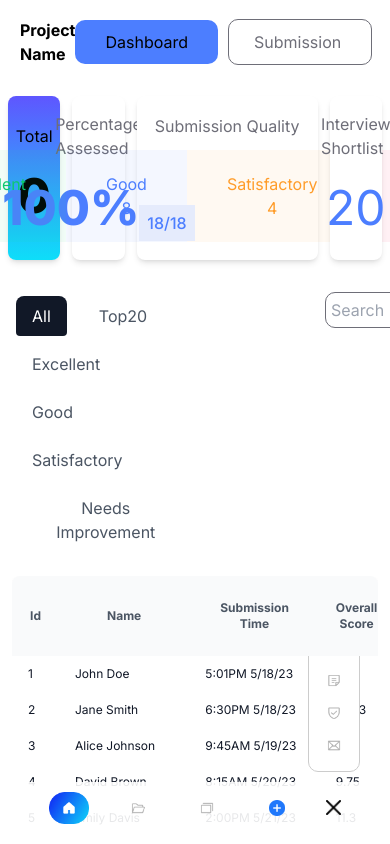
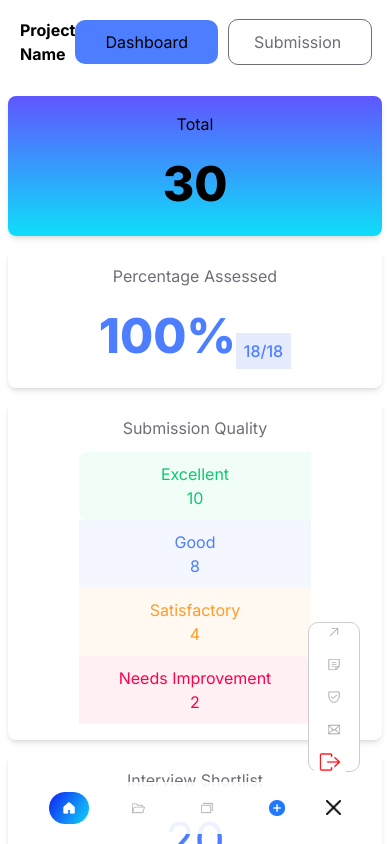
Before and after one commit to dev-mansi-thakkar/tally_admin_portal, a Next.js app: page /dashboard in a window 390 px wide. Both pictures are taken after a click on the item 333 px from the left and 807 px from the top of the page. Shown: the top 844 px of the page. Built offline with nearby package versions, Linux system fonts and the light colour scheme.

Commit message:
updated sorting

```diff
--- a/src/app/dashboard/page.tsx
+++ b/src/app/dashboard/page.tsx
@@ -1,8 +1,11 @@
 import type {NextPage} from 'next';
+import {TotalProvider} from "../../contexts/TotalContext";
 import HomeLayout from "../../components/Home/HomeLayout";
 const DashboardPage: NextPage = () => {
     return (
-        <HomeLayout />
+        <TotalProvider>
+            <HomeLayout />
+        </TotalProvider>
     )
 }
 export default DashboardPage;
--- a/src/components/BottomNavBar/BottomNavBar.js
+++ b/src/components/BottomNavBar/BottomNavBar.js
@@ -1,12 +1,19 @@
 'use client'
 import React, { useState } from "react";
 import Image from "next/image";
+import Cookies from "js-cookie";
 import Link from "next/link";
+import { useRouter } from 'next/navigation'
 import styles from "./BottomNavBar.module.css";
 
 const BottomNavBar = () => {
     const [showVerticalBar, setShowVerticalBar] = useState(false);
     const [iconImage, setIconImage] = useState("/assets/icons/more.png");
+    const router = useRouter();
+    const handleLogout = () => {
+        Cookies.set("loggedin", "false");
+        router.push("/");
+    }
 
     const toggleVerticalBar = () => {
         setShowVerticalBar(!showVerticalBar);
@@ -96,7 +103,7 @@ const BottomNavBar = () => {
                             <li>
                                 <Link href="/">
                                     <Image
-                                        src="/assets/icons/shieldcheck.png"
+                                        src="/assets/icons/shieldCheck.png"
                                         alt="Icon 3"
                                         width={40}
                                         height={40}
@@ -113,6 +120,14 @@ const BottomNavBar = () => {
                                     />
                                 </Link>
                             </li>
+                            <li onClick={handleLogout}>
+                                <Link href="/"> <Image
+                                    src="/assets/icons/logout.png"
+                                    alt="Logo"
+                                    width={32}
+                                    height={32}
+                                /></Link>
+                            </li>
                         </ul>
                     </div>
                 )}
--- a/src/components/Cards/Card.js
+++ b/src/components/Cards/Card.js
@@ -1,7 +1,7 @@
 import React from 'react';
 import styles from './Cards.module.css';
 
-const Card = ({isPrimary,children}) => {
+const Card = ({isPrimary=false,children}) => {
     return (
       <div className={` ${isPrimary ? 'bg-primary':'bg-white'} rounded-lg ${styles.card} shadow-md p-4`}>
         {children}
@@ -10,9 +10,6 @@ const Card = ({isPrimary,children}) => {
   };
 
 
-// Default props
-  Card.defaultProps = {
-    isPrimary:false
-  }
 
-  export default Card;
+
+export default Card;
--- a/src/components/Home/HomeLayout.js
+++ b/src/components/Home/HomeLayout.js
@@ -5,7 +5,6 @@ import HeaderLayout from "../Header/HeaderLayout";
 import InsightLayout from "../Insight/InsightLayout";
 import BottomNavBar from "../BottomNavBar/BottomNavBar";
 import Tab from "../Tabs/Tab";
-import { TotalProvider } from '../../contexts/TotalContext';
 
 //styles
 import styles from "./HomeLayout.module.css";
@@ -19,9 +18,7 @@ const HomeLayout = () => {
             </div>
             <div className={styles.main}>
                 <HeaderLayout />
-                <TotalProvider>
                 <InsightLayout />
-                </TotalProvider>
                 <Tab />
             </div>
             <div className={styles.bottomNavbar}>
--- a/src/components/Insight/InsightLayout.js
+++ b/src/components/Insight/InsightLayout.js
@@ -11,7 +11,7 @@ const InsightLayout = () => {
     const { total } = useContext(TotalContext);
     return (
         <div className='grid grid-cols-12 my-5 gap-3 mx-2'>
-            <div className="col-span-2">
+            <div className="col-span-full md:col-span-2">
                 <Card isPrimary={true}>
                     <div className={styles.cardHeading}>
                         Total
@@ -22,7 +22,7 @@ const InsightLayout = () => {
                 </Card>
             </div>
 
-            <div className="col-span-2">
+            <div className="col-span-full md:col-span-2">
                 <Card>
                     <div className={`${styles.cardHeading} font-normal text-secondary`}>
                         Percentage Assessed
@@ -36,7 +36,7 @@ const InsightLayout = () => {
                 </Card>
             </div>
 
-            <div className='col-span-6'>
+            <div className='col-span-full md:col-span-6'>
                 <Card>
                     <div className={`${styles.cardHeading} font-normal text-secondary text-center`}>
                         Submission Quality
@@ -62,7 +62,7 @@ const InsightLayout = () => {
                 </Card>
             </div>
 
-            <div className="col-span-2">
+            <div className="col-span-full md:col-span-2">
                 <Card>
                     <div className={`${styles.cardHeading} text-secondary`}>
                         Interview Shortlist
@@ -72,9 +72,6 @@ const InsightLayout = () => {
                     </div>
                 </Card>
             </div>
-
-
-
         </div>
     );
 }
--- a/src/components/Insight/InsightLayout.module.css
+++ b/src/components/Insight/InsightLayout.module.css
@@ -71,3 +71,9 @@
     border-top-right-radius: 8px;
     border-bottom-right-radius: 8px;
 }
+
+@media (max-width: 600px) {
+    .submissionRatingsContainer{
+        flex-direction: column;
+    }
+}
--- a/src/components/Tabs/Tab.js
+++ b/src/components/Tabs/Tab.js
@@ -7,7 +7,7 @@ import styles from './Tab.module.css'
 
 const TabComponent = () => {
     const [activeTab, setActiveTab] = useState('');
-
+    const [searchInput, setSearchInput] = useState('');
     useEffect(() => {
         setActiveTab('All'); // Set initial active tab when component mounts
     }, []);
@@ -16,11 +16,15 @@ const TabComponent = () => {
         setActiveTab(tab);
     };
 
+    const handleChange = (e) =>{
+        setSearchInput(e.target.value);
+    }
+
     return (
         <>
             <div className='grid grid-cols-12'>
                 <div className="col-span-7">
-                    <div className="flex flex-wrap justify-start items-center bg-white p-4 rounded-lg">
+                    <div className="flex flex-wrap justify-start items-center bg-white p-4 rounded-lg flex-col md:flex-row">
                         {tabFilters.map((tab, index) => (
                             <button
                                 key={index}
@@ -33,18 +37,18 @@ const TabComponent = () => {
                     </div>
                 </div>
 
-                <div className="col-span-3"></div>
+                <div className="col-span-0 md:col-span-3"></div>
 
                 <div className="col-span-2">
                     <div className='mt-3'>
                         <label htmlFor="voice-search" className="sr-only">Search</label>
-                        <input type="text" id="voice-search" placeholder='Search' required className={styles.searchInput}/>
+                        <input type="text" id="voice-search" placeholder='Search By Name' required className={styles.searchInput} value={searchInput} onChange={handleChange}/>
                     </div>
                 </div>
 
             </div>
             <div className='overflow-hidden mx-3 mb-5'>
-                <TabContent activeTab={activeTab} />
+                <TabContent activeTab={activeTab} searchInput={searchInput}/>
             </div>
         </>
     );
--- a/src/components/Tabs/TabContent.js
+++ b/src/components/Tabs/TabContent.js
@@ -1,7 +1,8 @@
 'use client';
 
 import { Tooltip } from 'react-tooltip'
-import { useEffect, useState } from 'react';
+import { useEffect, useState, useContext } from 'react';
+import {TotalContext} from "../../contexts/TotalContext";
 
 // styles
 import styles from './Tab.module.css'
@@ -20,8 +21,9 @@ const getStyles = (rating) =>{
     return `${getColor[rating]}`
 }
 
-const CustomTable = ({activeTab}) => {
+const CustomTable = ({activeTab, searchInput}) => {
     const [records,setRecords] = useState(Data);
+    const { updateTotal } = useContext(TotalContext);
 
     useEffect(() => {
         const tableHeader = document.querySelector('.sticky-header');
@@ -47,7 +49,7 @@ const CustomTable = ({activeTab}) => {
     useEffect(()=>{
         let totalCount = 0
         if(activeTab === 'All'){
-            setRecords(Data);
+            setRecords(Data.sort((a, b) => a.id - b.id));
             totalCount = Data.length;
         } else if(activeTab === "Top20"){
             const sortedData = Data.sort((a, b) => b.overallScore - a.overallScore);
@@ -60,15 +62,36 @@ const CustomTable = ({activeTab}) => {
             setRecords(filteredRecords);
             totalCount = filteredRecords.length;
         }
-        // updateTotal(totalCount);
+        updateTotal(totalCount);
     },[activeTab]);
+
+    useEffect(()=>{
+
+        if(searchInput.length > 2){
+            let totalCount = 0;
+            const pattern = searchInput;
+            const flags = "gi";
+            const regex = new RegExp(pattern, flags);
+            const filteredRecords = records.filter(record => record.name.match(regex));
+            totalCount = filteredRecords.length;
+            setRecords(filteredRecords);
+            updateTotal(totalCount);
+        }
+        if(!searchInput){
+            let totalCount = 0;
+            setRecords(Data.sort((a, b) => a.id - b.id));
+            totalCount = Data.length;
+            updateTotal(totalCount);
+        }
+
+    }, [searchInput])
 
     return (
             <div className="shadow-md scrollable rounded-lg max-h-[calc(100vh-40vh)]">
                 <table className="min-w-full bg-white">
                     <thead className="bg-gray-50 sticky-header">
                         <tr>
-                            <th className="px-4 py-2 text-xs sm:text-sm text-gray-600">Id</th>
+                            <th className="px-4 py-2 text-xs sm:text-sm text-gray-600">#</th>
                             <th className="px-4 py-2 text-xs sm:text-sm text-gray-600">Name</th>
                             <th className="px-4 py-2 text-xs sm:text-sm text-gray-600">Submission Time</th>
                             <th className="px-4 py-2 text-xs sm:text-sm text-gray-600">Overall Score</th>
--- a/src/contexts/TotalContext.js
+++ b/src/contexts/TotalContext.js
@@ -6,9 +6,12 @@ const TotalContext = createContext();
 
 const TotalProvider = ({ children }) => {
   const [total, setTotal] = useState(0);
+  const updateTotal = (newTotal) => {
+    setTotal(newTotal);
+  };
 
   return (
-    <TotalContext.Provider value={{ total }}>
+    <TotalContext.Provider value={{ total, updateTotal }}>
       {children}
     </TotalContext.Provider>
   );
```
Also changed, not shown: public/assets/icons/shieldCheck.png (renamed from public/assets/icons/shieldcheck.png).
